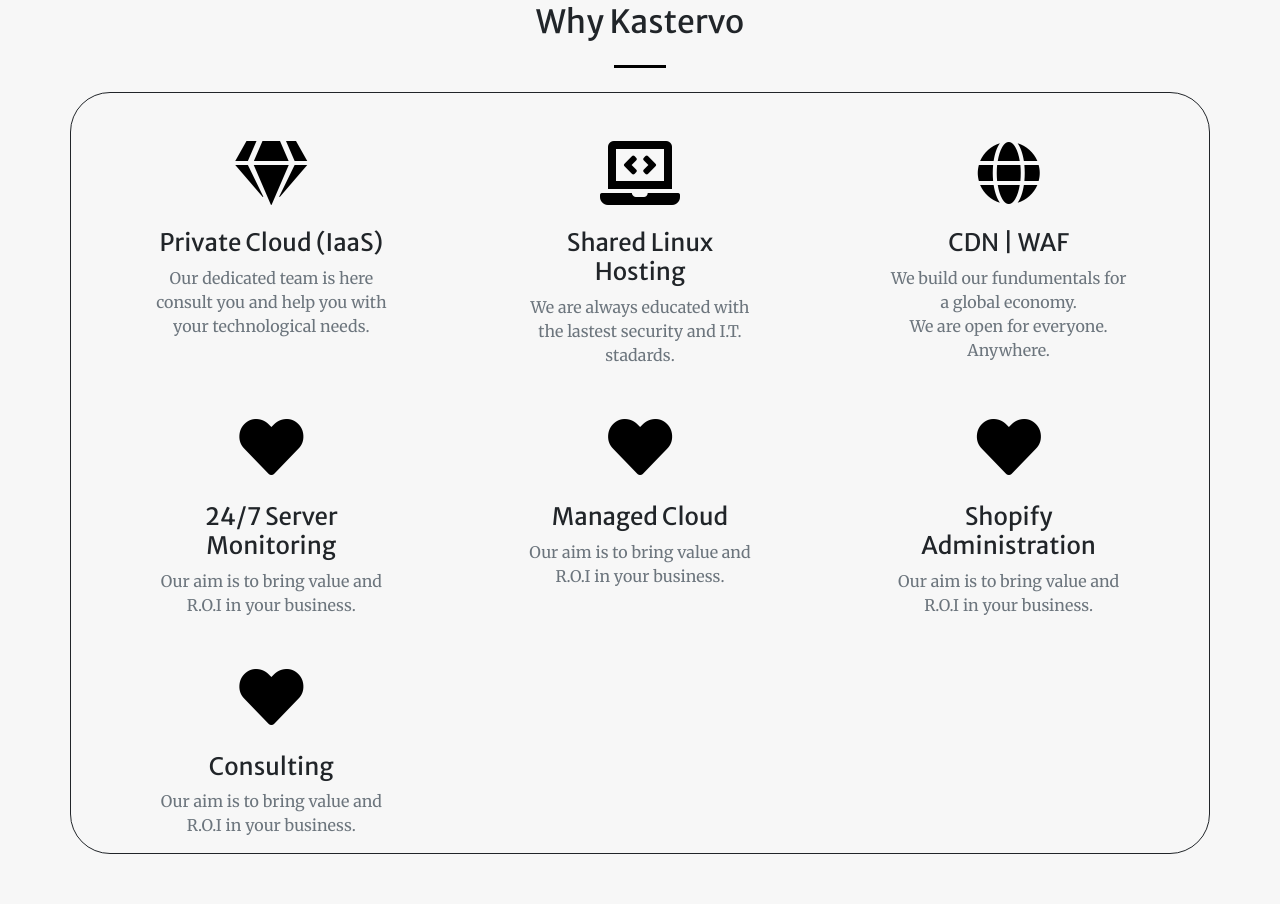
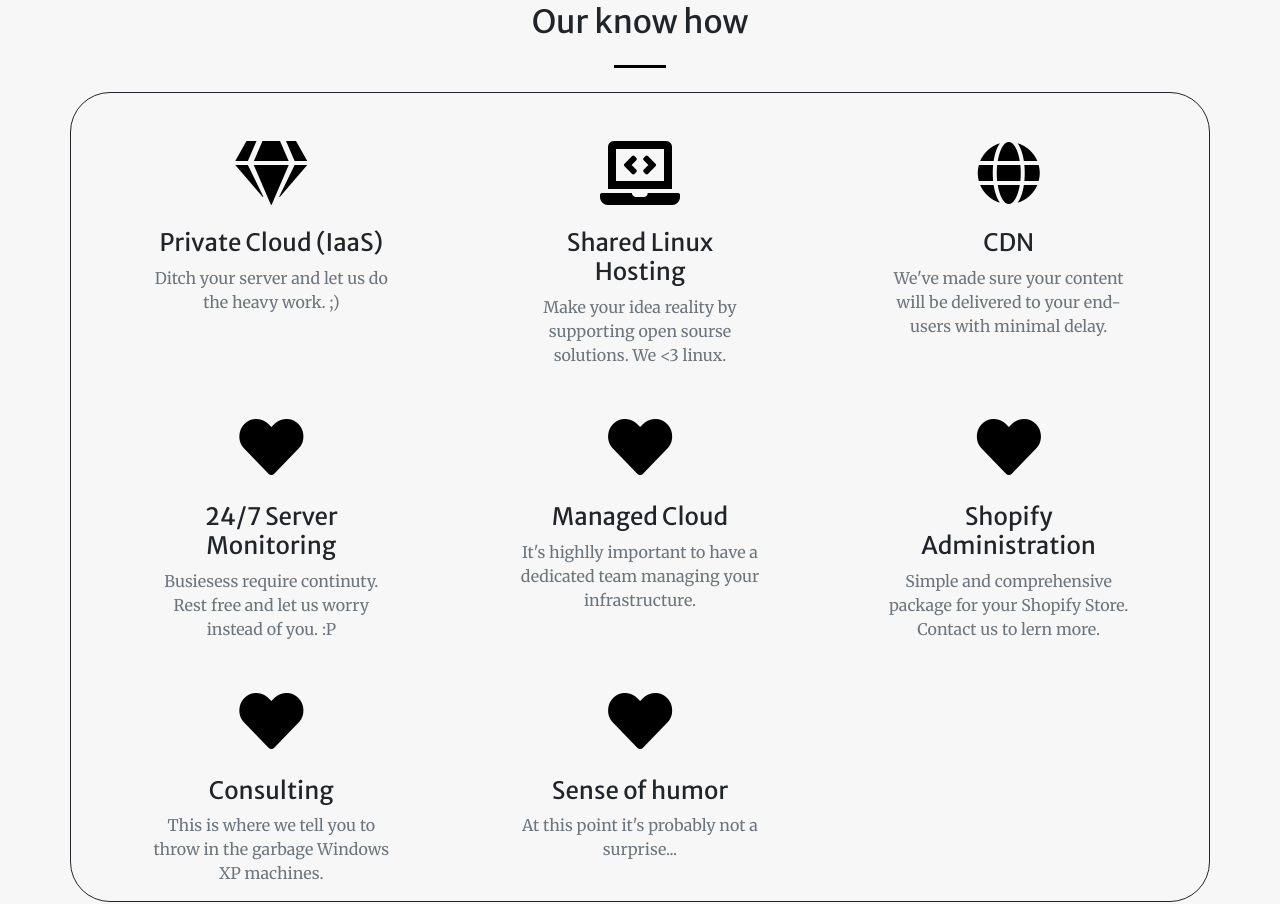
Before and after one commit to Kastervo/index, a website with bundled scripts: page index.html in a window 1280 px wide. Shown: the part 1504-2408 px from the top of the page. Built offline with nearby package versions, Linux system fonts and the light colour scheme.

Commit message:
Update index.html

```diff
--- a/index.html
+++ b/index.html
@@ -283,56 +283,63 @@
     <!-- Services Section -->
     <section class="page-section" id="services">
       <div class="container">
-        <h2 class="text-center mt-0">Why Kastervo</h2>
+        <h2 class="text-center mt-0">Our know how</h2>
         <hr class="divider my-4">
         <div class="kst_why row">
           <div class="kst_why_col col-lg-4 col-md-6 text-center">
             <div class="mt-5">
               <i class="fas fa-4x fa-gem text-primary mb-4"></i>
               <h3 class="h4 mb-2">Private Cloud (IaaS)</h3>
-              <p class="text-muted mb-0">Our dedicated team is here consult you and help you with your technological needs.</p>
+              <p class="text-muted mb-0">Ditch your server and let us do the heavy work. ;)</p>
             </div>
           </div>
           <div class="kst_why_col col-lg-4 col-md-6 text-center">
             <div class="mt-5">
               <i class="fas fa-4x fa-laptop-code text-primary mb-4"></i>
               <h3 class="h4 mb-2">Shared Linux Hosting</h3>
-              <p class="text-muted mb-0">We are always educated with the lastest security and I.T. stadards.</p>
+              <p class="text-muted mb-0">Make your idea reality by supporting open sourse solutions. We <3 linux.</p>
             </div>
           </div>
           <div class="kst_why_col col-lg-4 col-md-6 text-center">
             <div class="mt-5">
               <i class="fas fa-4x fa-globe text-primary mb-4"></i>
-              <h3 class="h4 mb-2">CDN | WAF</h3>
-              <p class="text-muted mb-0">We build our fundumentals for a global economy.<br>We are open for everyone.<br>Anywhere.</p>
+              <h3 class="h4 mb-2">CDN</h3>
+              <p class="text-muted mb-0">We've made sure your content will be delivered to your end-users with minimal delay.</p>
             </div>
           </div>
           <div class="kst_why_col col-lg-4 col-md-6 text-center">
             <div class="mt-5">
               <i class="fas fa-4x fa-heart text-primary mb-4"></i>
               <h3 class="h4 mb-2">24/7 Server Monitoring</h3>
-              <p class="text-muted mb-0">Our aim is to bring value and R.O.I in your business.</p>
+              <p class="text-muted mb-0">Busiesess require continuty. Rest free and let us worry instead of you. :P</p>
             </div>
           </div>
           <div class="kst_why_col col-lg-4 col-md-6 text-center">
             <div class="mt-5">
               <i class="fas fa-4x fa-heart text-primary mb-4"></i>
               <h3 class="h4 mb-2">Managed Cloud</h3>
-              <p class="text-muted mb-0">Our aim is to bring value and R.O.I in your business.</p>
+              <p class="text-muted mb-0">It's highlly important to have a dedicated team managing your infrastructure.</p>
             </div>
           </div>
           <div class="kst_why_col col-lg-4 col-md-6 text-center">
             <div class="mt-5">
               <i class="fas fa-4x fa-heart text-primary mb-4"></i>
               <h3 class="h4 mb-2">Shopify Administration</h3>
-              <p class="text-muted mb-0">Our aim is to bring value and R.O.I in your business.</p>
+              <p class="text-muted mb-0">Simple and comprehensive package for your Shopify Store. Contact us to lern more.</p>
             </div>
           </div>
           <div class="kst_why_col col-lg-4 col-md-6 text-center">
             <div class="mt-5">
               <i class="fas fa-4x fa-heart text-primary mb-4"></i>
               <h3 class="h4 mb-2">Consulting</h3>
-              <p class="text-muted mb-0">Our aim is to bring value and R.O.I in your business.</p>
+              <p class="text-muted mb-0">This is where we tell you to throw in the garbage Windows XP machines.</p>
+            </div>
+          </div>
+          <div class="kst_why_col col-lg-4 col-md-6 text-center">
+            <div class="mt-5">
+              <i class="fas fa-4x fa-heart text-primary mb-4"></i>
+              <h3 class="h4 mb-2">Sense of humor</h3>
+              <p class="text-muted mb-0">At this point it's probably not a surprise...</p>
             </div>
           </div>
         </div>
```
